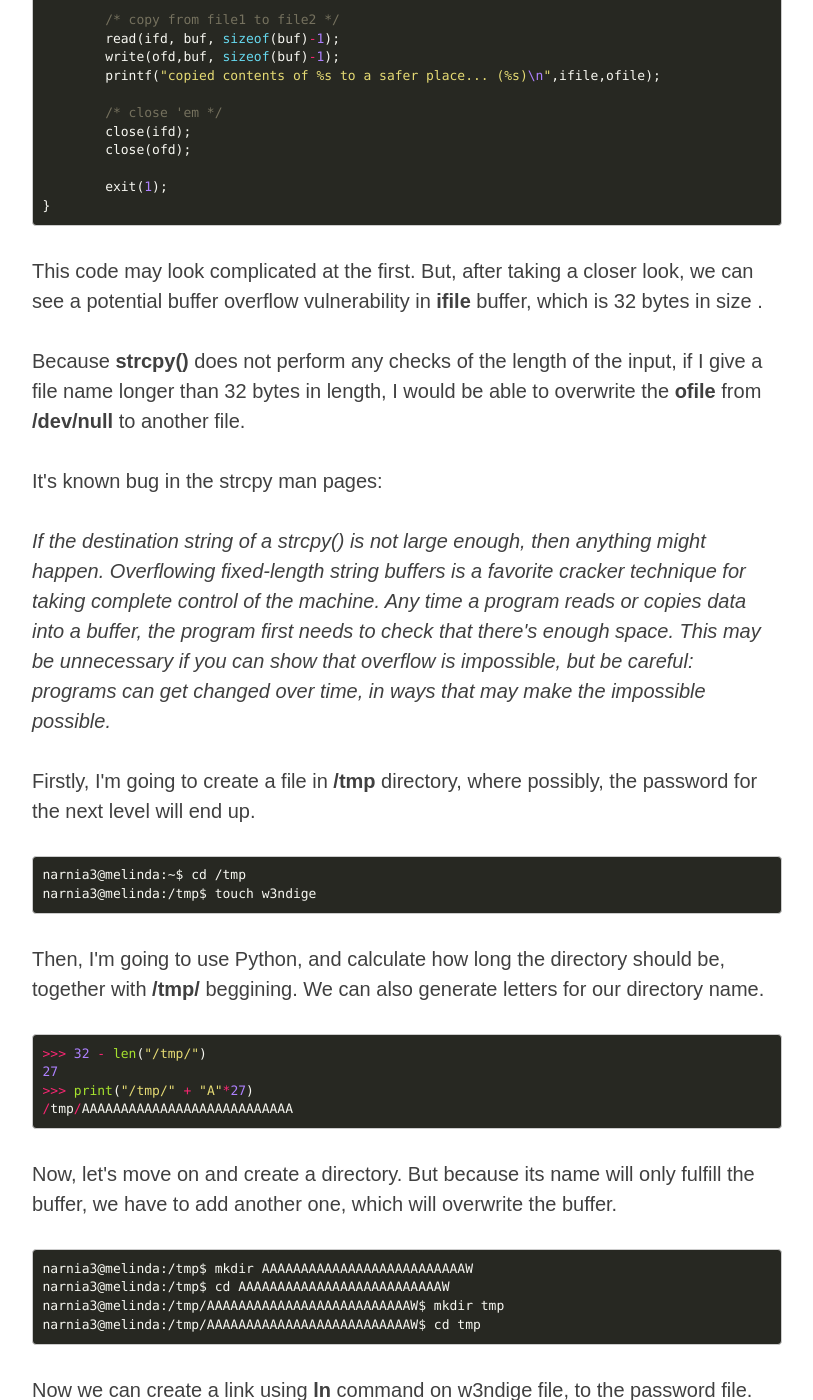
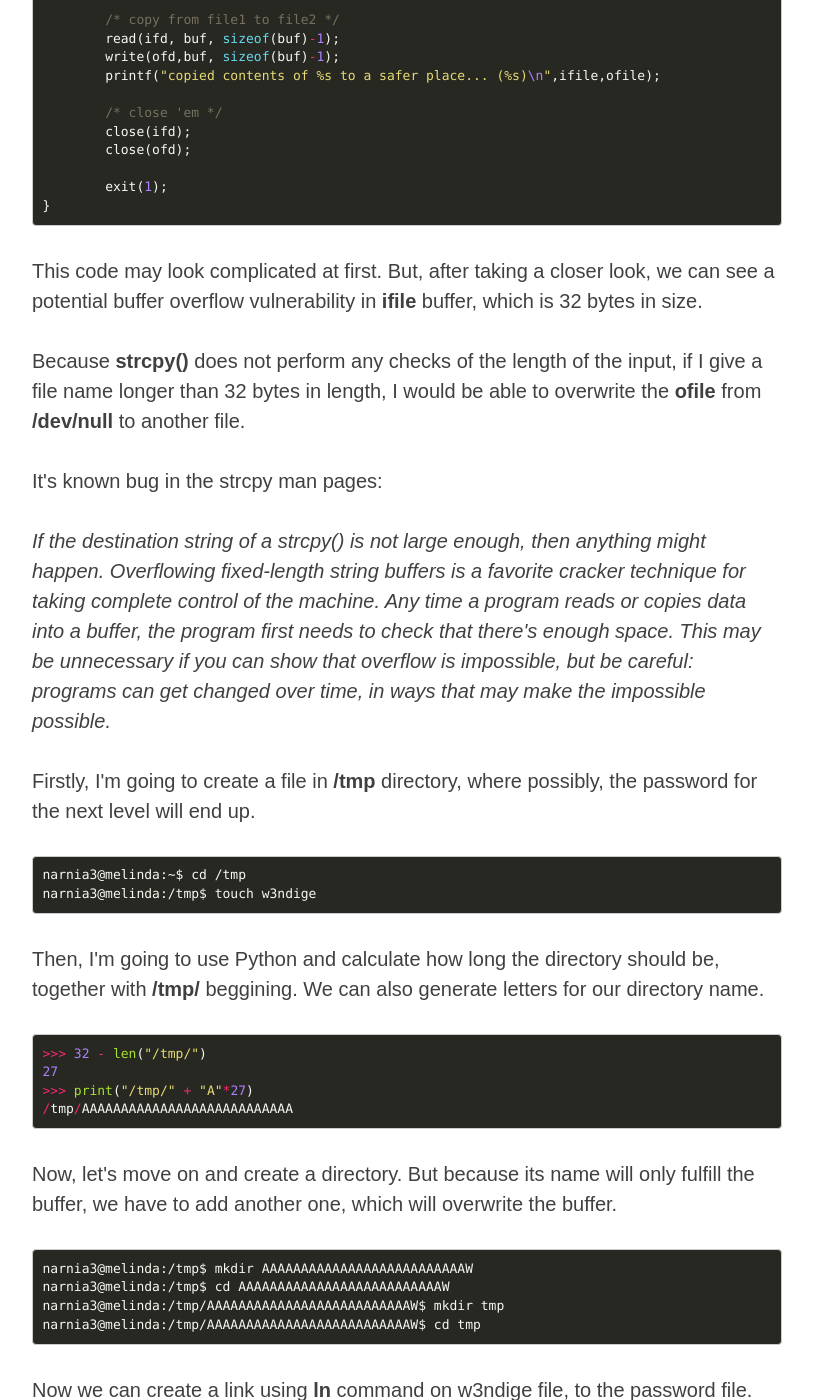
Before and after one commit to W3ndige/rootnetsec.github.io, a Jekyll site: the page built from _posts/2017-03-05-overthewire.org-narnia-4.markdown, in a window 1280 px wide and 1400 px high, scrolled down 1618 px. Shown: the whole window, without its empty margins (233-1046 px from the left). Built offline with Jekyll 4.4.1, drawn with Linux system fonts in a browser that asks for light colours; nearby versions of some CDN libraries; some web fonts are replaced; some of the changed text lies outside the part shown.

Commit message:
Post fixes

```diff
--- a/_posts/2017-03-05-overthewire.org-narnia-4.markdown
+++ b/_posts/2017-03-05-overthewire.org-narnia-4.markdown
@@ -68,8 +68,7 @@ int main(int argc, char **argv){
 }
 {% endhighlight %}
 
-<p>This code may look complicated at the first. But, after taking a closer look, we can see a potential buffer overflow vulnerability in <b>ifile</b> buffer, which is 32 bytes in size
-. </p>
+<p>This code may look complicated at first. But, after taking a closer look, we can see a potential buffer overflow vulnerability in <b>ifile</b> buffer, which is 32 bytes in size. </p>
 
 <p>Because <b>strcpy()</b> does not perform any checks of the length of the input, if I give a file name longer than 32 bytes in length, I would be able to overwrite the <b>ofile</b> from <b>/dev/null</b> to another file. </p>
 
@@ -84,7 +83,7 @@ narnia3@melinda:~$ cd /tmp
 narnia3@melinda:/tmp$ touch w3ndige
 {% endhighlight %}
 
-<p>Then, I'm going to use Python, and calculate how long the directory should be, together with <b>/tmp/</b> beggining. We can also generate letters for our directory name. </p>
+<p>Then, I'm going to use Python and calculate how long the directory should be, together with <b>/tmp/</b> beggining. We can also generate letters for our directory name. </p>
 
 {% highlight python %}
 >>> 32 - len("/tmp/")
```
Also changed, not shown: other parts of _posts/2017-03-05-overthewire.org-narnia-4.markdown (+3 -3 lines).
